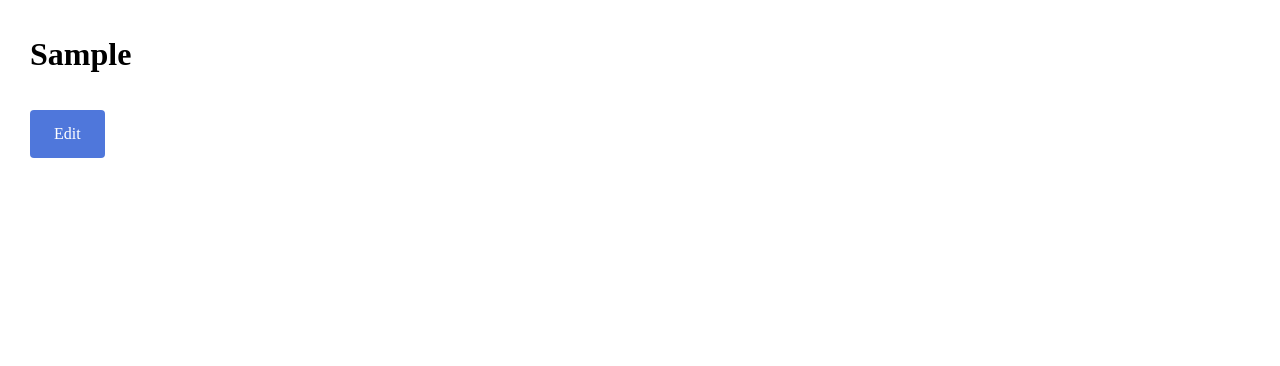
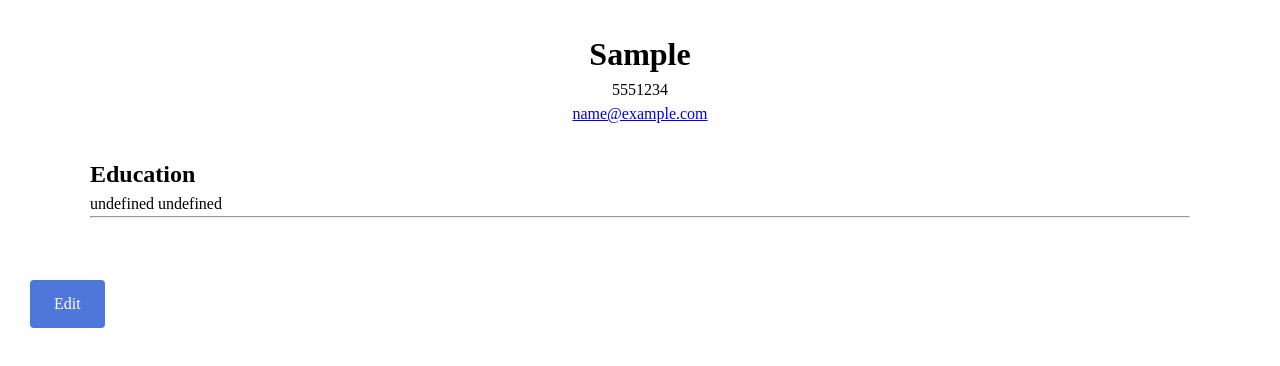
Before and after one commit to EthanTran02/cv-application, a React (Vite) app: page / in a window 1280 px wide. Both pictures are taken after typing "Sample", "name@example.com", "5551234", "Sample", "Sample", "Sample" into the empty fields and a click on the button "Submit". Shown: the top 366 px of the page. Built offline with nearby package versions, Linux system fonts and the light colour scheme.

Commit message:
Fix edu component bug

```diff
--- a/src/component/Infomation.jsx
+++ b/src/component/Infomation.jsx
@@ -1,7 +1,6 @@
 import { useState } from 'react';
 
 export default function Infomation({ info, setInfo }) {
-
   function handleInput(e) {
     const { name, value } = e.target;
     setInfo((prev) => ({ ...prev, [name]: value }));
--- a/src/component/app.jsx
+++ b/src/component/app.jsx
@@ -2,6 +2,7 @@ import { useState } from 'react';
 import Infomation from './Infomation';
 import Education from './educational';
 import Experience from './experience';
+import '../index.css';
 
 export default function App() {
   const [info, setInfo] = useState({ name: '', email: '', phone: '' });
@@ -9,7 +10,7 @@ export default function App() {
     {
       id: 1,
       school: '',
-      studyTittle: '',
+      studyTitle: '',
       studyDate: '',
     },
   ]);
@@ -39,15 +40,28 @@ export default function App() {
     );
   } else if (state === 'display') {
     return (
-      <>
-        <h1>{info.name}</h1>
+      <div id="edit-section">
+
+        <header id="info">
+          <h1 id="edit-name">{info.name}</h1>
+          <p id="phone">{info.phone}</p>
+          <a href={'mailto:' + info.email} id="email">
+            {info.email}
+          </a>
+        </header>
+
+        <main>
+          <h2>Education </h2>
+          <p>{edus.studyTittle + ' ' + edus.school}</p>
+          <hr />
+        </main>
+
         <button className="submit" onClick={() => setState('edit')}>
           Edit
         </button>
-      </>
+      </div>
     );
   }
 }
 
-
 // Creating a Display state for the application
--- a/src/component/educational.jsx
+++ b/src/component/educational.jsx
@@ -15,11 +15,13 @@ export default function Education({ edus, setEdu }) {
     });
   }
 
+  console.log(edus);
+
   function handleAddEdu() {
     let newSchool = {
       id: edus.length + 1,
       school: '',
-      studyTittle: '',
+      studyTitle: '',
       studyDate: '',
     };
     setEdu([...edus, newSchool]);
@@ -33,7 +35,7 @@ export default function Education({ edus, setEdu }) {
         {edus.map((edu) => {
           return (
             <Fragment key={edu.id}>
-              <h3 className='shool'>School {edu.id}</h3>
+              <h3 className="shool">School {edu.id}</h3>
               <div>
                 <label htmlFor="school">School name: </label>
                 <input
@@ -50,9 +52,9 @@ export default function Education({ edus, setEdu }) {
                 <input
                   type="text"
                   id="studyTitle"
-                  value={edu.studyTittle}
+                  value={edu.studyTitle}
                   onChange={(e) => handleInput(e, edu.id)}
-                  name="studyTittle"
+                  name="studyTitle"
                 />
               </div>
 
--- a/src/component/experience.jsx
+++ b/src/component/experience.jsx
@@ -1,7 +1,6 @@
 import { Fragment, useState } from 'react';
 
 export default function Experience({ jobs, setJob }) {
-
   function handleInput(e, id) {
     const { name, value } = e.target;
 
@@ -14,7 +13,6 @@ export default function Experience({ jobs, setJob }) {
         }
       });
     });
-
   }
 
   function handleAddJob() {
@@ -60,7 +58,7 @@ export default function Experience({ jobs, setJob }) {
               </div>
               <div>
                 <label htmlFor="responsibilities">Responsibilities: </label>
-                <input
+                <textarea
                   type="text"
                   id="responsibilities"
                   value={job.responsibilities}
--- a/src/index.css
+++ b/src/index.css
@@ -119,6 +119,10 @@ body {
   cursor: pointer;
 }
 
+#responsibilities {
+  width: 65%;
+}
+
 .company {
   margin-top: 12px;
 }
@@ -136,3 +140,15 @@ body {
 .shool {
   margin-top: 12px;
 }
+
+/* ------------------------ */
+
+#info {
+  display: flex;
+  flex-direction: column;
+  align-items: center;
+}
+
+main {
+  padding: 30px 60px;
+}
```
